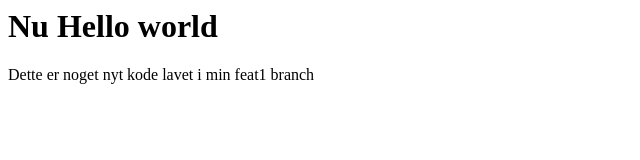
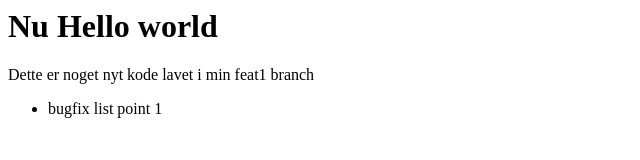
Before and after one commit to clbokea/dat21v2, a plain HTML site: page index.html in a window 1280 px wide. Shown: the whole page, without its empty margins (0-640 px from the left). Drawn offline with Linux system fonts and the light colour scheme.

Commit message:
bugfix list point added

```diff
--- a/index.html
+++ b/index.html
@@ -2,3 +2,7 @@
 
 
 <p>Dette er noget nyt kode lavet i min feat1 branch</p>
+
+<ul>
+    <li>bugfix list point 1</li>
+</ul>
```
